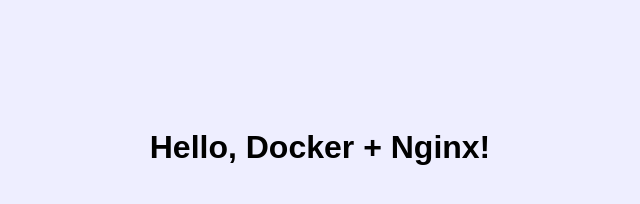
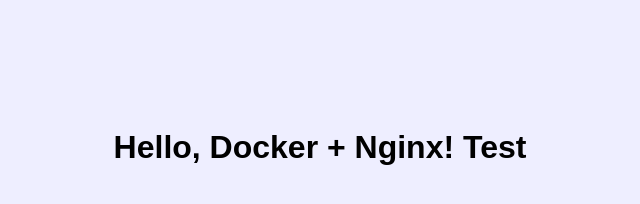
Before and after one commit to bakaletz/ci-cd-test, a plain HTML site: page public/index.html in a window 1280 px wide. Shown: the whole page, without its empty margins (320-960 px from the left). Drawn offline with Linux system fonts and the light colour scheme.

Commit message:
Test commit

```diff
--- a/public/index.html
+++ b/public/index.html
@@ -7,6 +7,6 @@
   <link rel="stylesheet" href="styles.css" />
 </head>
 <body>
-  <h1>Hello, Docker + Nginx!</h1>
+  <h1>Hello, Docker + Nginx! Test</h1>
 </body>
 </html>
```
